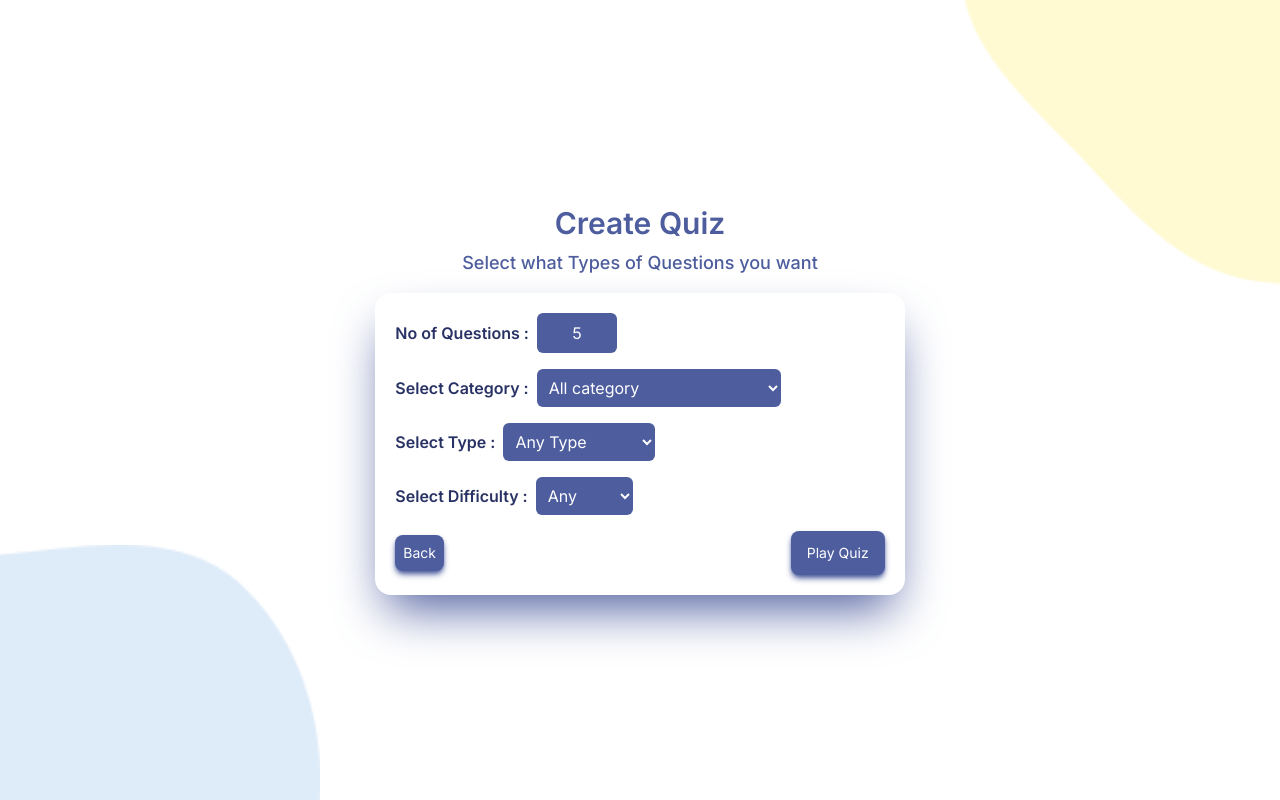
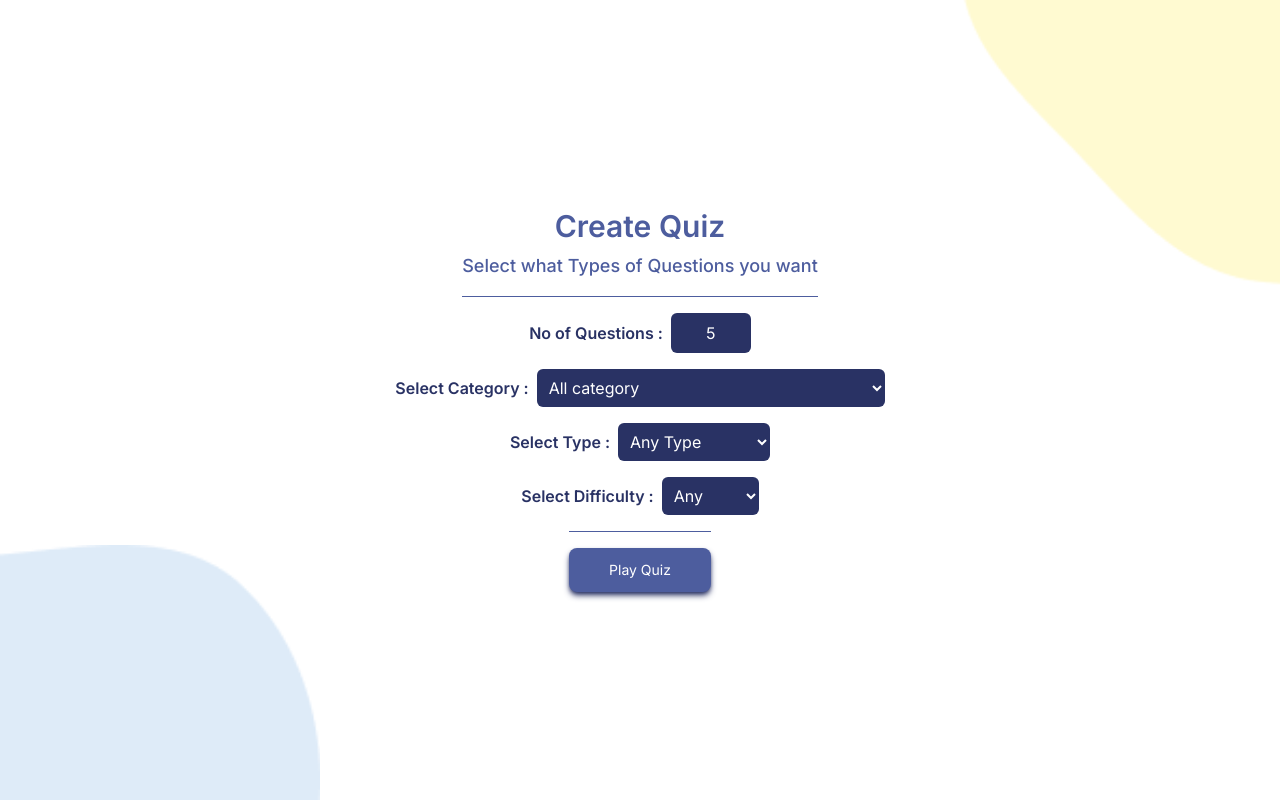
Before and after one commit to hv443/Quizzical-App, a React (Vite) app: page / in a window 1280 px wide. Both pictures are taken after a click on the button "Start". Built offline with nearby package versions, Linux system fonts and the light colour scheme; the HTML template or start-up script is replaced by a standard one.

Commit message:
added dark mode

```diff
--- a/src/App.jsx
+++ b/src/App.jsx
@@ -178,7 +178,7 @@ function App() {
 
   return (
     <div
-      className={`font-[inter] min-h-screen relative z-0 bg-theme
+      className={`font-[inter] min-h-screen relative z-0 bg-theme transition-all
          ${darkMode && "dark"} `}
     >
       <div className={darkMode && "hidden"}>
@@ -197,7 +197,7 @@ function App() {
       {start ? (
         <StartPage startFunction={startQuiz} />
       ) : isForm ? (
-        <QuizForm createQuiz={createQuiz} backBtn={startQuiz} />
+        <QuizForm createQuiz={createQuiz} />
       ) : (
         <div>
           {loading ? (
@@ -207,7 +207,7 @@ function App() {
               <div className="w-full md:max-w-4xl p-2 md:p-0 flex justify-between items-center">
                 <button
                   onClick={backFunction}
-                  className="py-2 px-3 shadow-primary shadow-md bg-primary text-sm rounded-lg font-[400] text-theme
+                  className="py-2 px-3 shadow-secondary shadow-md bg-primary text-sm rounded-lg font-[400] text-theme
                         md:px-5 md:py-3 md:font-semibold hover:scale-95 duration-100"
                 >
                   Back
@@ -233,7 +233,7 @@ function App() {
                   </div>
                   <button
                     onClick={newGame}
-                    className="py-3 px-4 shadow-primary shadow-md bg-primary text-sm rounded-lg font-[400] text-theme
+                    className="py-3 px-4 shadow-secondary shadow-md bg-primary text-sm rounded-lg font-[400] text-theme
                                md:p-4 md:px-5 md:font-semibold hover:scale-95 duration-100"
                   >
                     Play Again
@@ -250,7 +250,7 @@ function App() {
                     onClick={
                       data.length === count ? checkAnswer : allAnswerSelected
                     }
-                    className="py-3 px-4  shadow-primary shadow-md bg-primary text-sm rounded-lg font-[400] text-theme
+                    className="py-3 px-4  shadow-secondary shadow-md bg-primary text-sm rounded-lg font-[400] text-theme
                              md:py-4 md:px-5 md:font-semibold hover:scale-95 duration-100"
                   >
                     Check Answer
@@ -262,7 +262,7 @@ function App() {
                     onClick={
                       count === data.length ? checkAnswer : allAnswerSelected
                     }
-                    className="py-3 px-4  shadow-primary shadow-md bg-primary text-sm rounded-lg font-[400] text-theme
+                    className="py-3 px-4  shadow-secondary shadow-md bg-primary text-sm rounded-lg font-[400] text-theme
                               md:py-4 md:px-5 md:font-semibold hover:scale-95 duration-100"
                   >
                     Check Answer
--- a/src/components/QuizForm.jsx
+++ b/src/components/QuizForm.jsx
@@ -22,19 +22,23 @@ const QuizForm = (props) => {
 
   return (
     <div className="text-sm p-2 md:text-base w-full min-h-screen flex justify-center items-center text-center flex-col">
+      <div>
         <h1 className="font-semibold text-3xl text-primary mb-2 text-center">
           Create Quiz
         </h1>
         <p className="text-primary mb-4 font-medium text-lg">
           Select what Types of Questions you want
         </p>
-      <div className=" space-y-4 max-w-[90%] rounded-2xl p-5 text-left shadow-2xl shadow-primary">
+        <hr className="border-primary  my-4" />
+      </div>
+
+      <div className="space-y-4 w-full rounded-2xl">
         <div>
           <label htmlFor="amount" className="font-semibold text-secondary mr-2">
             No of Questions :
           </label>
           <input
-            className="bg-primary text-theme p-2 rounded-md text-center w-20 outline-none"
+            className="bg-secondary text-theme p-2 rounded-md text-center w-20 outline-none"
             type="text"
             min="5"
             max="50"
@@ -53,7 +57,7 @@ const QuizForm = (props) => {
             Select Category :
           </label>
           <select
-            className="p-2 bg-primary text-theme rounded-md max-w-[50%]"
+            className="p-2 bg-secondary text-theme rounded-md max-w-[50%]"
             name="category"
             onChange={handleClick}
           >
@@ -92,7 +96,7 @@ const QuizForm = (props) => {
             Select Type :
           </label>
           <select
-            className="p-2 bg-primary text-theme rounded-md"
+            className="p-2 bg-secondary text-theme rounded-md"
             name="type"
             onChange={handleClick}
           >
@@ -110,7 +114,7 @@ const QuizForm = (props) => {
             Select Difficulty :
           </label>
           <select
-            className="p-2 bg-primary text-theme rounded-md"
+            className="p-2 bg-secondary text-theme rounded-md"
             name="difficulty"
             onChange={handleClick}
           >
@@ -120,20 +124,14 @@ const QuizForm = (props) => {
             <option value="hard">Hard</option>
           </select>
         </div>
+      </div>
 
-        <div className="flex justify-between items-center mt-5 w-f mx-auto">
-          <button
-            onClick={props.backBtn}
-            className="p-2  shadow-primary
-                    shadow-md bg-primary text-sm rounded-lg font-[400] text-theme
-                     hover:scale-95 duration-100"
-          >
-            Back
-          </button>
+      <div className="grid place-content-center w-full mx-auto">
+        <hr className="border-primary my-4" />
 
         <button
           onClick={() => props.createQuiz(API_URL)}
-            className="py-3 px-4 shadow-primary
+          className="py-3  px-10 shadow-secondary
                     shadow-md bg-primary text-sm rounded-lg font-[400] text-theme
                        hover:scale-95 duration-100"
         >
@@ -141,7 +139,6 @@ const QuizForm = (props) => {
         </button>
       </div>
     </div>
-    </div>
   );
 };
 
--- a/src/components/QuizPage.jsx
+++ b/src/components/QuizPage.jsx
@@ -54,7 +54,7 @@ const QuizPage = (props) => {
 
         <div>{options}</div>
 
-        <hr className="bg-gray-200 h-[1px] " />
+        <hr className="border-primary h-[1px] " />
       </div>
     );
   });
--- a/src/index.css
+++ b/src/index.css
@@ -8,10 +8,10 @@
 :root {
   --primary:#4d5d9e;
   --secondary:#293264;
-  --hover:rgba(147, 196, 253, 1);
-  --active:rgba(20, 97, 198, .7);
-  --correct: rgba(74, 222, 128, 1);
-  --incorrect: rgba(252, 165, 165, 1);
+  --hover:rgba(147, 196, 253, .8);
+  --active:rgba(20, 97, 198, .4);
+  --correct: rgba(74, 222, 128, .8);
+  --incorrect: rgba(252, 165, 165, .8);
   --off:rgb(156 163 175);
   --theme:white;
 }
@@ -19,12 +19,12 @@
 .dark{
   --primary:hsla(0, 0%, 0%, 0.9);
   --secondary:rgb(9, 9, 44);
-  --hover:rgba(147, 196, 253, 0.5);
-  --active:rgba(20, 97, 198, 0.5);
+  --active:rgba(147, 196, 253, .7);
+  --hover:rgba(20, 97, 198, .5);
   --correct: rgba(74, 222, 128, 0.5);
   --incorrect: rgba(252, 165, 165, 0.5);
   --off:rgb(88, 88, 88);
-  --theme:rgb(135, 138, 135);
+  --theme:rgb(148, 154, 148);
 }
 
 
```
Lines whose indentation alone changed are shown as unchanged.
